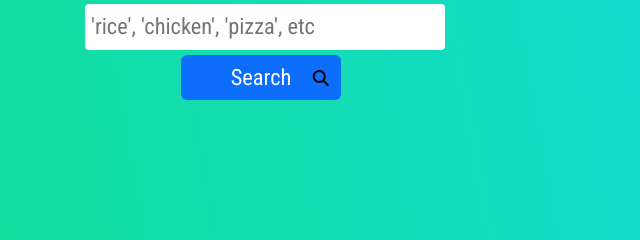
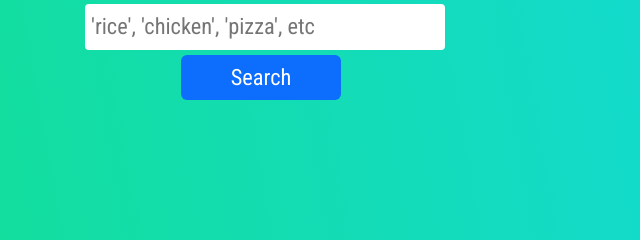
Before and after one commit to AgusNazer/segundaEntregaJs, a plain HTML site: page section/recetas.html in a window 1280 px wide. Shown: the part 201-441 px from the top of the page, 371-1011 px from the left. Drawn offline with nearby package versions, Linux system fonts and the light colour scheme.

Commit message:
"soloElimineUnIcono"

```diff
--- a/CSS/style.css
+++ b/CSS/style.css
@@ -345,11 +345,6 @@ i{
     margin-top: 5px;
 
 }
-.lupa{
-    margin-left: -2rem;
-    margin-top: 5px;
-    vertical-align:middle;
-}
 
 .item{
     margin: auto;
--- a/section/recetas.html
+++ b/section/recetas.html
@@ -53,7 +53,7 @@
              <div class="contenedor-buscador-recetas">
                 <input class="input-receta" type="text" placeholder="'rice', 'chicken', 'pizza', etc">
                 <input  type="submit" value="Search" class="btn btn-primary btn-recetas" placeholder="Buscar">
-                <i type="submit" class="fas fa-search boton-buscar-receta lupa" ></i>
+
             </div>
           </form>
 
```
